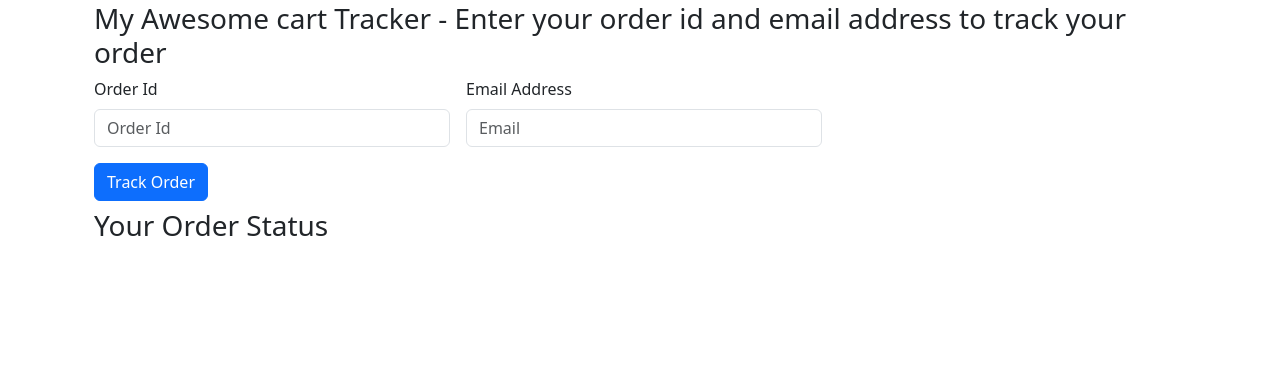
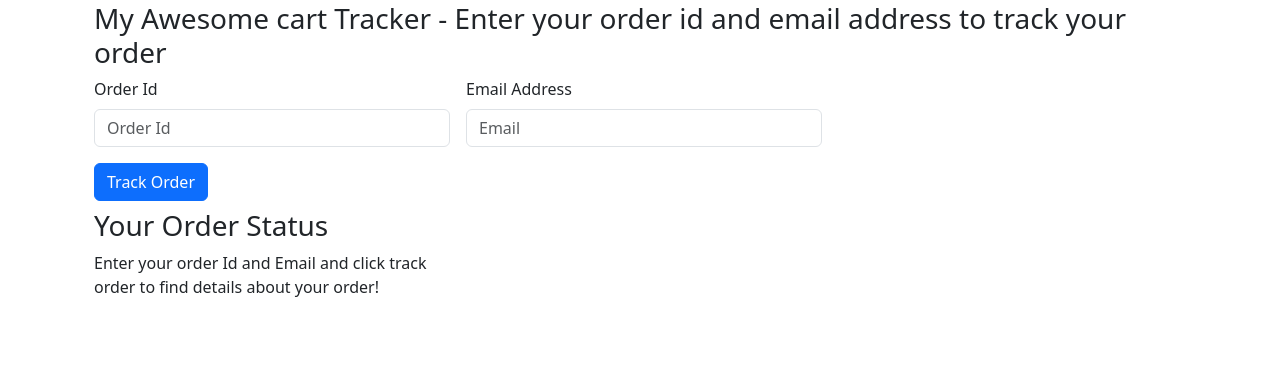
Before and after one commit to maungmatubbar/myawesome_cart, a Django app: page /shop/tracker/ in a window 1280 px wide. Shown: the part 102-469 px from the top of the page. Run offline with Django 5.2, Linux system fonts and the light colour scheme.

Commit message:
Add tracker for order and order status

```diff
--- a/myac/shop/templates/shop/tracker.html
+++ b/myac/shop/templates/shop/tracker.html
@@ -25,6 +25,7 @@
         <h3>Your Order Status</h3>
             <div class="col-4 my-2">
                 <ul class="list-group" id="items">
+                    Enter your order Id and Email and click track order to find details about your order!
             </ul>
        </div>
        </div>
```
